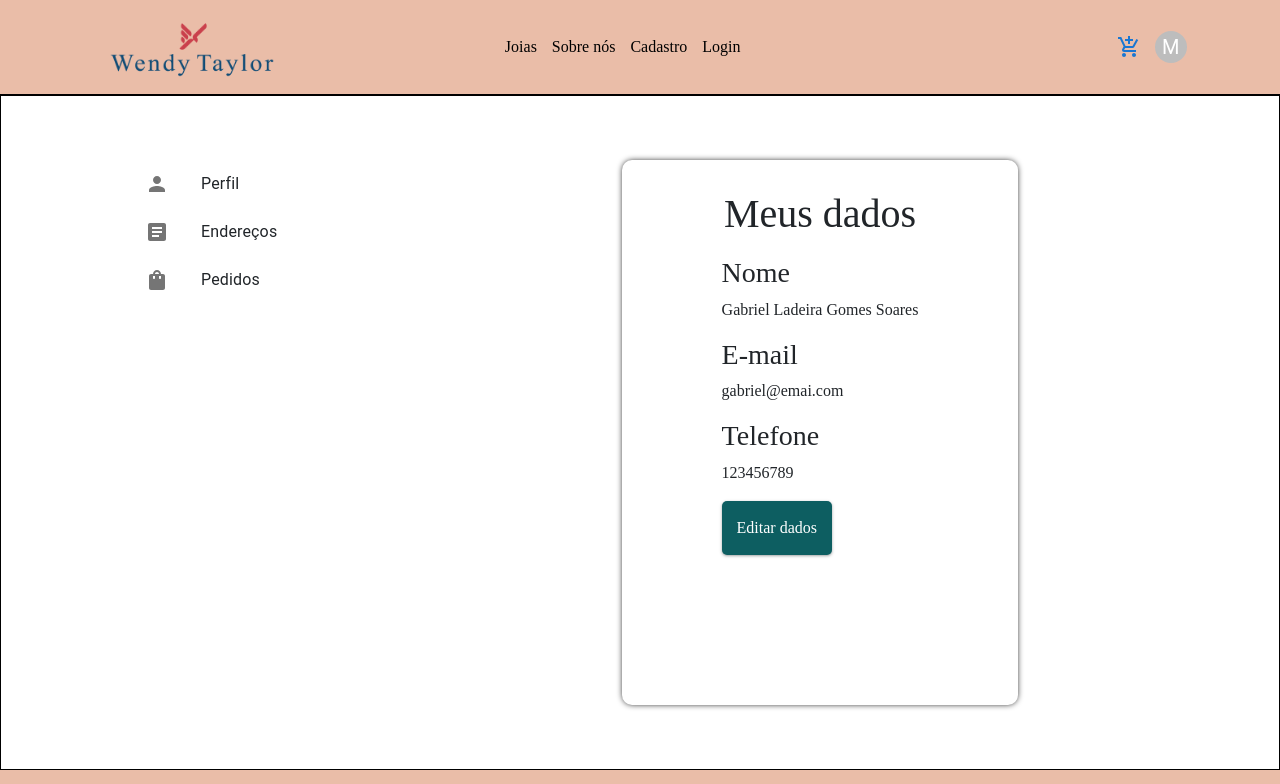
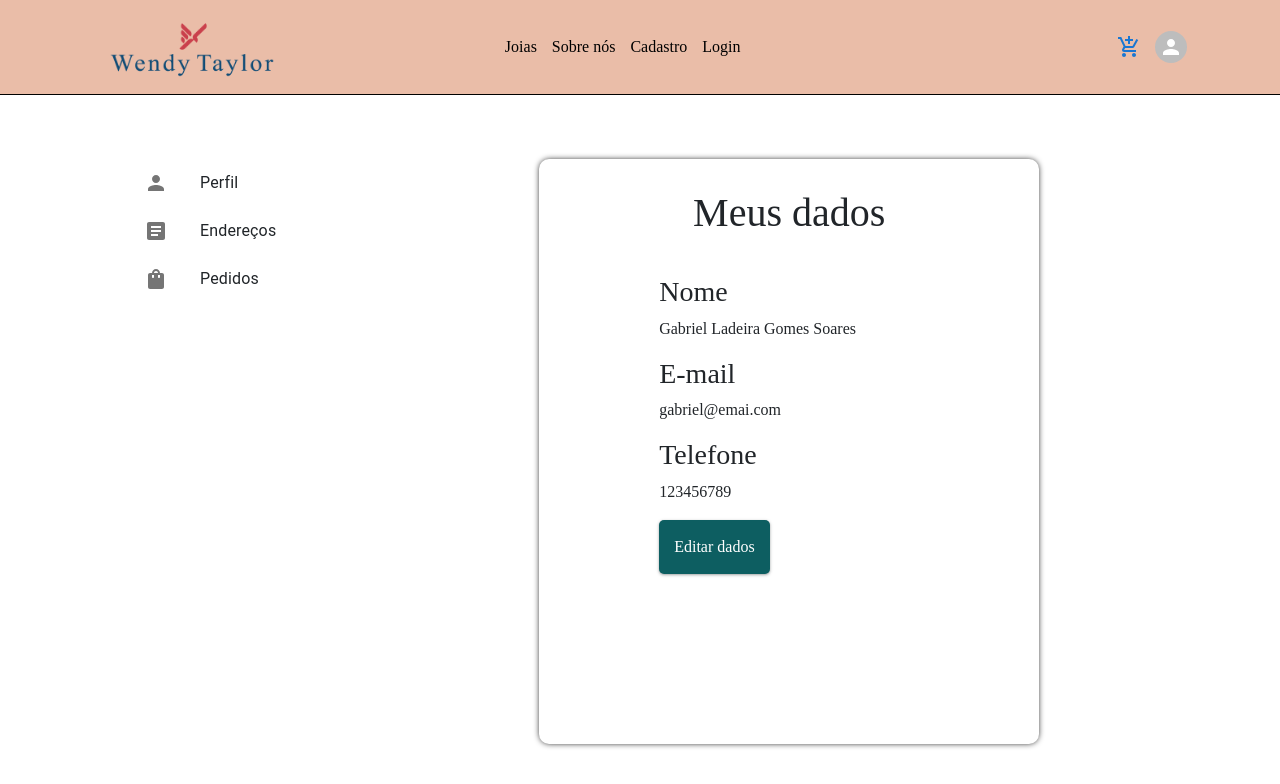
Before and after one commit to G-Ladeira/PI-React, a React (Create React App) app: page /perfil in a window 1280 px wide. Shown: the top 784 px of the page. Built offline with nearby package versions, Linux system fonts and the light colour scheme; sample sign-in values are in the browser's storage; grey boxes are pictures that could not be loaded.

Commit message:
Finalização Token, login e rotas privadas

```diff
--- a/src/components/header/userOn/index.jsx
+++ b/src/components/header/userOn/index.jsx
@@ -4,13 +4,11 @@ import Avatar from "@mui/material/Avatar";
 import Menu from "@mui/material/Menu";
 import MenuItem from "@mui/material/MenuItem";
 import ListItemIcon from "@mui/material/ListItemIcon";
-import Divider from "@mui/material/Divider";
 import IconButton from "@mui/material/IconButton";
 import Tooltip from "@mui/material/Tooltip";
-import PersonAdd from "@mui/icons-material/PersonAdd";
-import Settings from "@mui/icons-material/Settings";
 import Logout from "@mui/icons-material/Logout";
 import { Link } from "react-router-dom";
+import { useNavigate } from "react-router-dom";
 
 export default function AccountMenu() {
   const [anchorEl, setAnchorEl] = React.useState(null);
@@ -21,9 +19,22 @@ export default function AccountMenu() {
   const handleClose = () => {
     setAnchorEl(null);
   };
+
+  const navigate = useNavigate();
+
+  function HandleClick() {
+    localStorage.removeItem("WT::token");
+    navigate("/");
+  }
+  const user = localStorage.getItem("WT::token");
+
+
   return (
+    <>{ user?
       <React.Fragment>
-      <Box sx={{ display: "flex", alignItems: "center", textAlign: "center" }}>
+        <Box
+          sx={{ display: "flex", alignItems: "center", textAlign: "center" }}
+        >
           <Tooltip title="Account settings">
             <IconButton
               onClick={handleClick}
@@ -33,7 +44,7 @@ export default function AccountMenu() {
               aria-haspopup="true"
               aria-expanded={open ? "true" : undefined}
             >
-            <Avatar sx={{ width: 32, height: 32 }}>M</Avatar>
+              <Avatar sx={{ width: 32, height: 32 }}></Avatar>
             </IconButton>
           </Tooltip>
         </Box>
@@ -53,7 +64,7 @@ export default function AccountMenu() {
                 width: 32,
                 height: 32,
                 ml: -0.5,
-              mr: 1
+                mr: 1,
               },
               "&:before": {
                 content: '""',
@@ -65,27 +76,27 @@ export default function AccountMenu() {
                 height: 10,
                 bgcolor: "background.paper",
                 transform: "translateY(-50%) rotate(45deg)",
-              zIndex: 0
-            }
-          }
+                zIndex: 0,
+              },
+            },
           }}
           transformOrigin={{ horizontal: "right", vertical: "top" }}
           anchorOrigin={{ horizontal: "right", vertical: "bottom" }}
         >
           <MenuItem>
-        <Link   to={"/perfil"}>
+            <Link to={"/perfil"}>
               <Avatar /> Perfil
             </Link>
           </MenuItem>
 
-
-        <MenuItem>
+          <MenuItem onClick={HandleClick}>
             <ListItemIcon>
               <Logout fontSize="small" />
             </ListItemIcon>
             Logout
           </MenuItem>
         </Menu>
-    </React.Fragment>
+      </React.Fragment>:null}
+    </>
   );
 }
--- a/src/components/login/LoginCad.jsx
+++ b/src/components/login/index.jsx
@@ -5,7 +5,7 @@ import twitter from './img/twitter.png'
 import google from './img/google.png'
 import github from './img/github.png'
 import api from '../../services/index'
-import "./login.sass"
+import "./style.sass"
 import { toast } from 'react-toastify';
 import { LoginContext } from "../../context/LoginContext";
 
@@ -34,14 +34,14 @@ const LoginCadastro = () => {
     console.log(value)
     api.post("/users/login", value)
       .then((response) => {
-        toast.success("Login realizado com sucesso!");
-        navigate("/");
-        //const token = response.data.token;
-        // if (token) {
-        //   toast.success("Login realizado com sucesso!");
-        //   //localStorage.setItem("WT::token", token);
-        //   navigate("/");
-        // }
+        // toast.success("Login realizado com sucesso!");
+        // navigate("/");
+        const token = response.data.token;
+        if (token) {
+          toast.success("Login realizado com sucesso!");
+          localStorage.setItem("WT::token", token);
+          navigate("/");
+        }
     })
     .catch((error) => {
       toast.error("Erro ao realizar login!");
--- a/src/components/perfil/Index.jsx
+++ b/src/components/perfil/Index.jsx
@@ -4,18 +4,9 @@ import VerPedidos from './pedidos'
 import './style.sass'
 import Header from '../header';
 import Footer from '../footer';
-// import NestedList from './NestedList';
 import Userdata from './dadosUsuarios';
 import Endereco from './enderecos';
-//////////////////////////////////
-import ListSubheader from '@mui/material/ListSubheader';
-import List from '@mui/material/List';
-import ListItemButton from '@mui/material/ListItemButton';
-import ListItemIcon from '@mui/material/ListItemIcon';
-import ListItemText from '@mui/material/ListItemText';
-import PersonIcon from '@mui/icons-material/Person';
-import ArticleIcon from '@mui/icons-material/Article';
-import ShoppingBagIcon from '@mui/icons-material/ShoppingBag';
+import NestedList from './list';
 //////////////////////////////////
 
 function UserView() {
@@ -25,51 +16,12 @@ function UserView() {
     <>
       <Header />
       <div className='user_view'>
-
-
+        <NestedList setActive={setActive} />
         <div className="dataSection">
-          {/* ///////////////////// */}
-          <List
-            sx={{ width: '100%', maxWidth: 360, bgcolor: 'background.paper' }}
-            component="nav"
-            aria-labelledby="nested-list-subheader"
-            className='listMui'
-            subheader={
-              <ListSubheader component="div" id="nested-list-subheader">
-
-              </ListSubheader>
-            }
-          >
-            <ListItemButton>
-              <ListItemIcon>
-                <PersonIcon />
-              </ListItemIcon>
-
-              <ListItemText onClick={() => setActive('perfil')} primary="Perfil" />
-            </ListItemButton>
-            <ListItemButton>
-              <ListItemIcon>
-                <ArticleIcon />
-              </ListItemIcon>
-
-              <ListItemText onClick={() => setActive('endereco')} primary="Endereços" />
-            </ListItemButton>
-            <ListItemButton>
-              <ListItemIcon>
-                <ShoppingBagIcon />
-              </ListItemIcon>
-
-              <ListItemText onClick={() => setActive('pedido')} primary="Pedidos" />
-            </ListItemButton>
-          </List>
-
-            {active === 'perfil' && <Userdata setActive={setActive}/>}
-            {active === 'endereco' && <Endereco />}
-            {active === 'atualizar' && <AlterCadastro  />}{active === 'pedido' && <VerPedidos />}
-
+          {active === 'perfil' && <Userdata setActive={setActive} />}
+          {active === 'endereco' && <Endereco />}
+          {active === 'atualizar' && <AlterCadastro />}{active === 'pedido' && <VerPedidos />}
         </div>
-
-
       </div>
       <Footer />
     </>
--- a/src/components/perfil/dadosUsuarios/style.sass
+++ b/src/components/perfil/dadosUsuarios/style.sass
@@ -6,7 +6,7 @@
     webkit-box-shadow: 0px 0px 6px -1px #000000
     box-shadow: 0px 0px 6px -1px #000000
     border-radius: 10px
-    width: fit-content
+    width: 500px
     height: 100%
     padding: 30px 100px 150px
     background-color: white
@@ -17,6 +17,10 @@
     align-items: center
     gap: 10px
 
+    .dataDiv
+        width: 300px
+        padding: 20px
+
 .editdata
     padding: 15px
     border: none
@@ -25,12 +29,3 @@
     cursor: pointer
     background: #0d5e61
     color: white
-
-.editdata
-    border: none
-    padding: 15px
-    cursor: pointer
-    border-radius: 5px
-    color: white
-    background: #0d5e61
-    box-shadow: rgba(60, 64, 67, 0.3) 0px 1px 2px 0px, rgba(60, 64, 67, 0.15) 0px 1px 3px 1px
--- /dev/null
+++ b/src/components/perfil/list/index.jsx
@@ -0,0 +1,50 @@
+import React from 'react'
+import ListSubheader from '@mui/material/ListSubheader';
+import List from '@mui/material/List';
+import ListItemButton from '@mui/material/ListItemButton';
+import ListItemIcon from '@mui/material/ListItemIcon';
+import ListItemText from '@mui/material/ListItemText';
+import PersonIcon from '@mui/icons-material/Person';
+import ArticleIcon from '@mui/icons-material/Article';
+import ShoppingBagIcon from '@mui/icons-material/ShoppingBag';
+
+function NestedList({setActive}) {
+  return (
+    <List
+          sx={{ width: '100%', maxWidth: 360, bgcolor: 'background.paper' }}
+          component="nav"
+          aria-labelledby="nested-list-subheader"
+          className='listMui'
+          subheader={
+            <ListSubheader component="div" id="nested-list-subheader">
+
+            </ListSubheader>
+          }
+        >
+          <ListItemButton>
+            <ListItemIcon>
+              <PersonIcon />
+            </ListItemIcon>
+
+            <ListItemText onClick={() => setActive('perfil')} primary="Perfil" />
+          </ListItemButton>
+          <ListItemButton>
+            <ListItemIcon>
+              <ArticleIcon />
+            </ListItemIcon>
+
+            <ListItemText onClick={() => setActive('endereco')} primary="Endereços" />
+          </ListItemButton>
+          <ListItemButton>
+            <ListItemIcon>
+              <ShoppingBagIcon />
+            </ListItemIcon>
+
+            <ListItemText onClick={() => setActive('pedido')} primary="Pedidos" />
+          </ListItemButton>
+        </List>
+
+  )
+}
+
+export default NestedList
--- a/src/components/perfil/style.sass
+++ b/src/components/perfil/style.sass
@@ -6,7 +6,9 @@
 .user_view
     padding: 5% 10%
     height: 100%
-    border: 1px black solid
+    display: flex
+
 
 .dataSection
     display: flex
+    margin-left: 5%
--- a/src/routes/index.jsx
+++ b/src/routes/index.jsx
@@ -9,23 +9,28 @@ import CheChout from "../views/checkout";
 import Cart from "../views/cart";
 import Products from "../views/products";
 import Teste from "../views/Teste";
+import { PrivateRoute } from "./privateRoute";
 
 
 export const MainRoutes = () => {
   return (
     <>
+
       <Routes>
+        {/* ---------------Rotas Públicas:-------------------- */}
         <Route path="/" element={<Home />} />
         <Route path="/aboutUs" element={<AboutView />} />
         <Route path="/product/:id" element={<Product />} />
         <Route path="/login" element={<Login />} />
         <Route path="/cadastro" element={<Cadastro />} />
-        <Route path="/perfil" element={<Perfil />} />
         <Route path="/checkout" element={<CheChout />} />
-        <Route path="/cart" element={<Cart />} />
         <Route path="/products" element={<Products />} />
         <Route path="/test" element={<Teste />} />
         <Route path="/categorias/:id" exact element={<Products />} />
+
+        {/* ---------------Rotas Privadas:-------------------- */}
+        <Route path="/perfil" element={<PrivateRoute> <Perfil /> </PrivateRoute>} />
+        <Route path="/cart" element={<PrivateRoute> <Cart /> </PrivateRoute>} />
       </Routes>
     </>
   );
--- /dev/null
+++ b/src/routes/privateRoute.jsx
@@ -0,0 +1,8 @@
+import React from "react";
+import { Navigate } from "react-router-dom";
+
+export function PrivateRoute({ children }) {
+  const user = localStorage.getItem("WT::token");
+
+  return user ? children : <Navigate to="/login" />;
+}
--- a/src/views/login/index.jsx
+++ b/src/views/login/index.jsx
@@ -1,7 +1,7 @@
 import React, { useState } from 'react';
 import Footer from '../../components/footer'
 import Header from '../../components/header'
-import LoginCadastro from '../../components/login/LoginCad'
+import LoginCadastro from '../../components/login'
 import api from '../../services';
 
 import "./style.sass"
--- a/src/views/product/index.jsx
+++ b/src/views/product/index.jsx
@@ -21,8 +21,6 @@ export const Product = (props) => {
 
     return (
 
-
-
         <>
             <Header />
             <section className="product-section">
--- a/src/views/products/index.jsx
+++ b/src/views/products/index.jsx
@@ -37,11 +37,7 @@ const Products = (para) => {
 
         <div className='footerP'>
           <Footer />
-
         </div>
-
-
-
       </div>
     )
   }
```
Also changed, not shown: src/components/login/style.sass (renamed from src/components/login/login.sass). Lines whose indentation alone changed are shown as unchanged.
